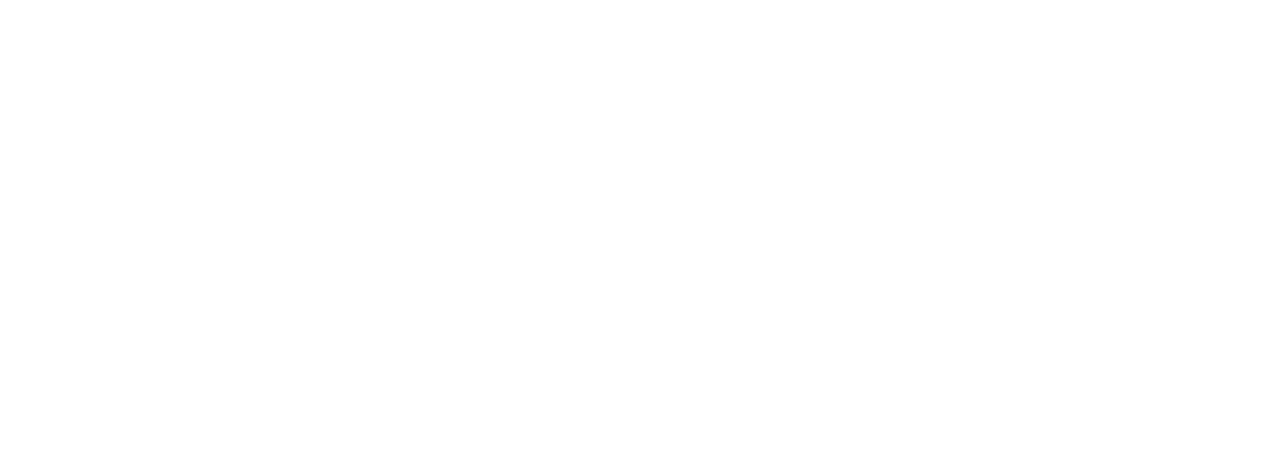
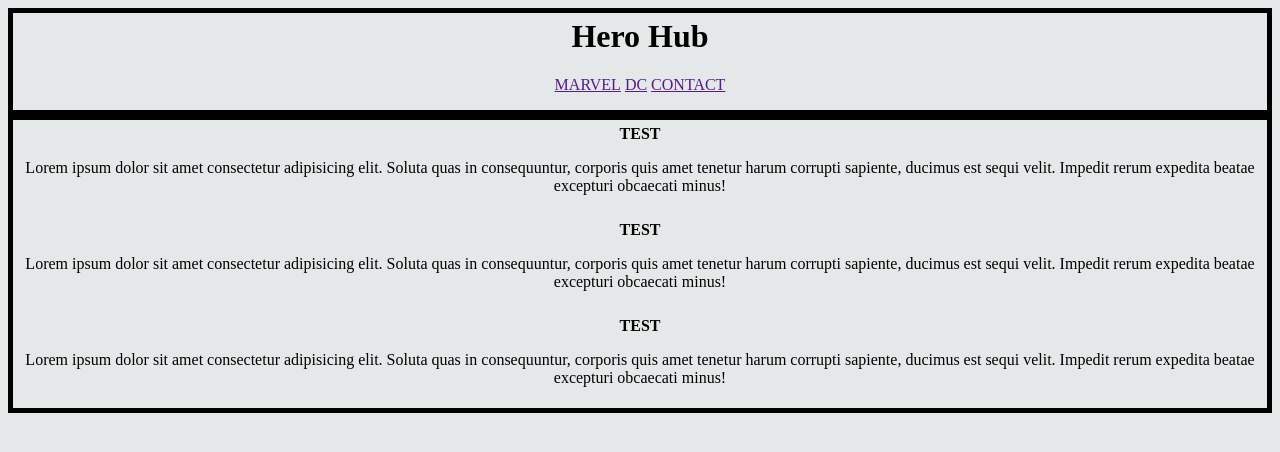
Before and after one commit to mrwillpenrose/hero-hub, a plain HTML site: page index.html in a window 1280 px wide. Drawn offline with Linux system fonts and the light colour scheme.

Commit message:
boilerplate added with some filler content and basic styles added

```diff
--- a/css/style.css
+++ b/css/style.css
@@ -0,0 +1,38 @@
+body {
+  background-color: #e5e8e8;
+}
+
+.nav-container {
+  border: 5px solid black;
+}
+
+.nav-links {
+  text-align: center;
+  padding: 0;
+  list-style-type: none;
+}
+
+.nav-item {
+  display: inline;
+}
+
+.page-title {
+  margin: 0;
+  padding: 5px;
+  text-align: center;
+}
+
+.footer-container {
+  border: 5px solid black;
+}
+
+.footer-title {
+  margin: 0;
+}
+
+.footer-section {
+  justify-content: center;
+  text-align: center;
+  margin: 0;
+  padding: 5px;
+}
--- a/index.html
+++ b/index.html
@@ -7,5 +7,45 @@
     <link rel="stylesheet" href="css/style.css" />
     <title>Hero Hub</title>
   </head>
-  <body></body>
+  <body>
+    <header class="nav-container">
+      <h1 class="page-title">Hero Hub</h1>
+      <nav class="navbar">
+        <ul class="nav-links">
+          <li class="nav-item"><a href="">MARVEL</a></li>
+          <li class="nav-item"><a href="">DC</a></li>
+          <li class="nav-item"><a href="">CONTACT</a></li>
+        </ul>
+      </nav>
+    </header>
+    <footer class="footer-container">
+      <div class="footer-section">
+        <h4 class="footer-title">TEST</h4>
+        <p>
+          Lorem ipsum dolor sit amet consectetur adipisicing elit. Soluta quas
+          in consequuntur, corporis quis amet tenetur harum corrupti sapiente,
+          ducimus est sequi velit. Impedit rerum expedita beatae excepturi
+          obcaecati minus!
+        </p>
+      </div>
+      <div class="footer-section">
+        <h4 class="footer-title">TEST</h4>
+        <p>
+          Lorem ipsum dolor sit amet consectetur adipisicing elit. Soluta quas
+          in consequuntur, corporis quis amet tenetur harum corrupti sapiente,
+          ducimus est sequi velit. Impedit rerum expedita beatae excepturi
+          obcaecati minus!
+        </p>
+      </div>
+      <div class="footer-section">
+        <h4 class="footer-title">TEST</h4>
+        <p>
+          Lorem ipsum dolor sit amet consectetur adipisicing elit. Soluta quas
+          in consequuntur, corporis quis amet tenetur harum corrupti sapiente,
+          ducimus est sequi velit. Impedit rerum expedita beatae excepturi
+          obcaecati minus!
+        </p>
+      </div>
+    </footer>
+  </body>
 </html>
```
